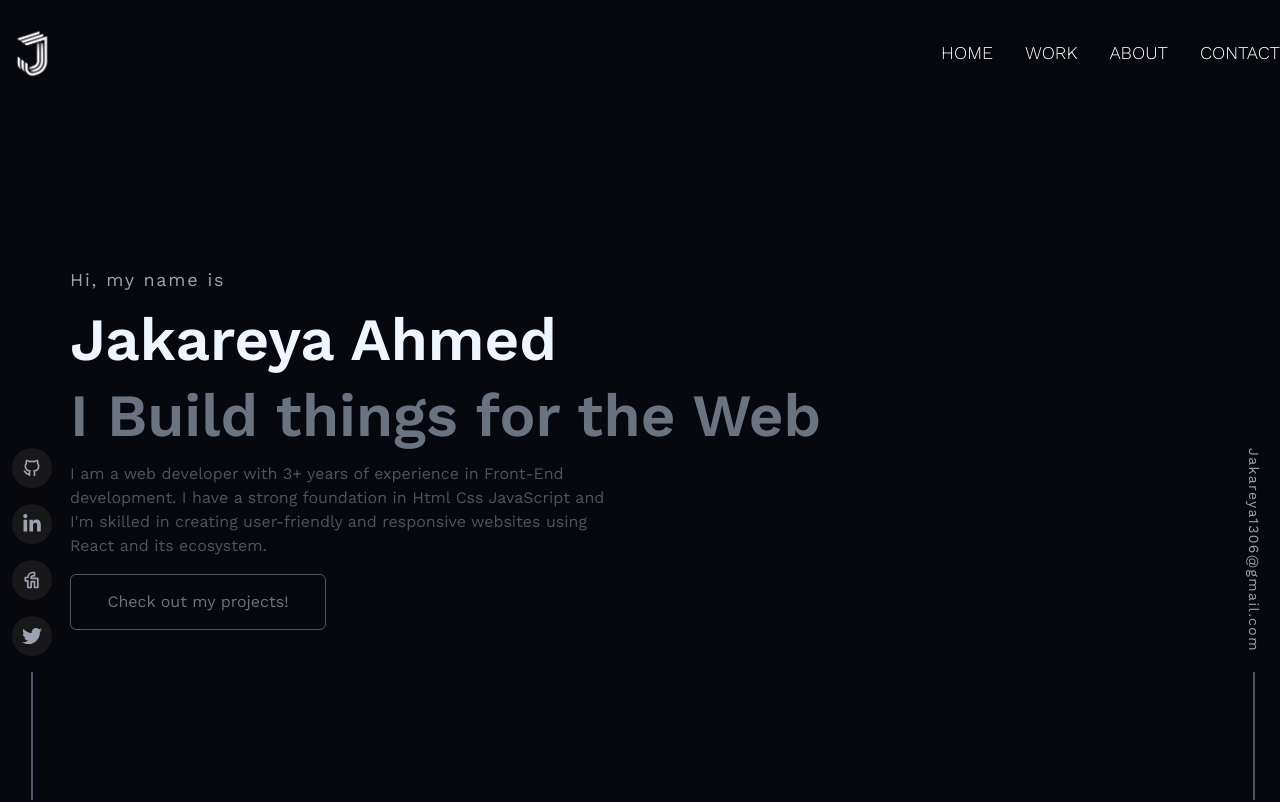
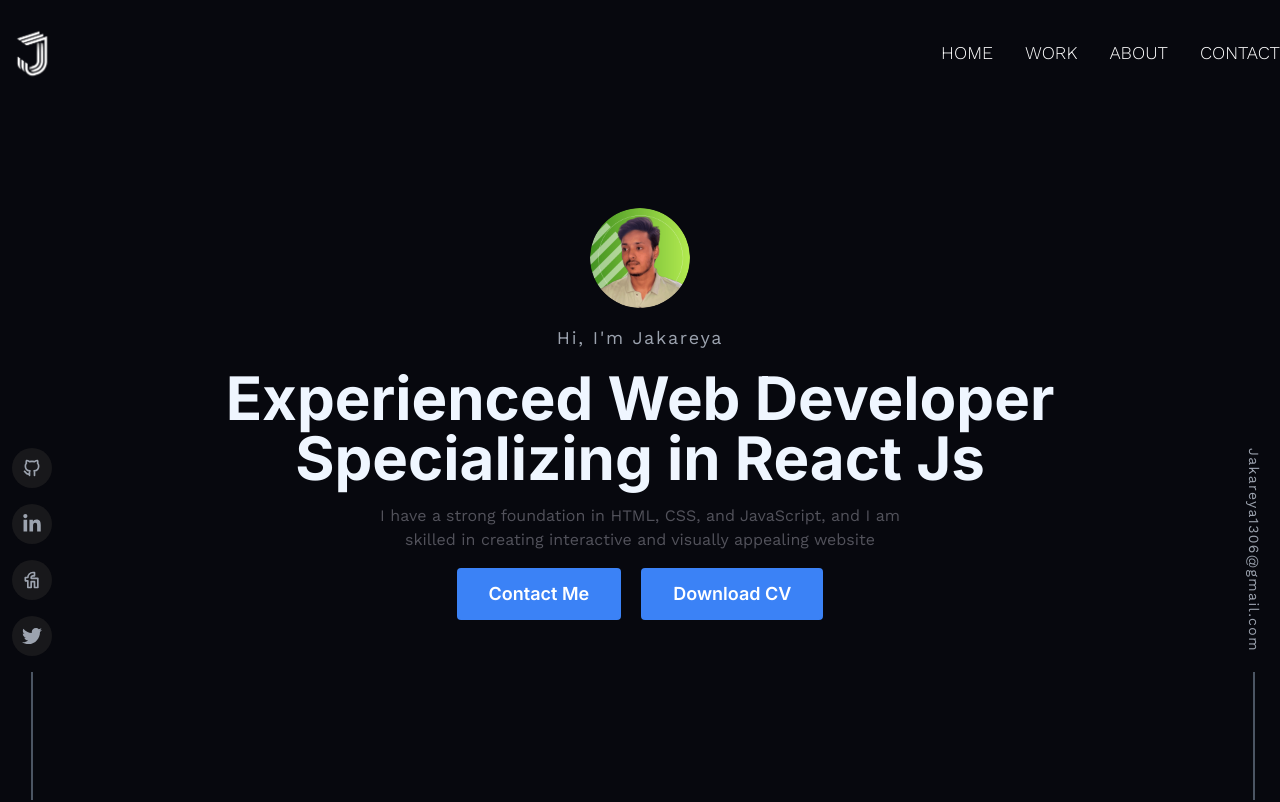
Before and after one commit to jakareya76/portfolio, a Next.js app: page / in a window 1280 px wide. Shown: the top 802 px of the page. Built offline with nearby package versions, Linux system fonts and the light colour scheme.

Commit message:
change banner style and update packages version

```diff
--- a/src/app/globals.css
+++ b/src/app/globals.css
@@ -1,12 +1,10 @@
+@import url("https://fonts.googleapis.com/css2?family=Inter:wght@100..900&display=swap");
+
 @tailwind base;
 @tailwind components;
 @tailwind utilities;
 
 @layer components {
-  .hero_heading {
-    @apply text-white text-[24px] text-center leading-10 sm:text-[32px] md:text-[40px] md:leading-[45px] lg:text-[52px] lg:leading-[66px] xl:text-6xl xl:max-w-6xl xl:leading-[82px];
-  }
-
   @media (min-width: 1024px) {
     .portfolio__container:nth-child(2n + 1) {
       flex-direction: row-reverse;
--- a/src/app/page.jsx
+++ b/src/app/page.jsx
@@ -53,15 +53,20 @@ const HomePage = () => {
               <span className="font-thin">using cutting-edge </span>technologies
             </h3>
             <p className="text-white text-sm font-[300] max-w-xl py-8 text-justify md:text-left">
-              As a professional web developer, I am skilled in creating
-              beautiful, interactive, and user-friendly websites using the
-              latest technologies and best practices. With a strong background
-              in HTML, CSS, JavaScript, I am able to develop websites that are
-              responsive, optimized for search engines, and easy to maintain. I
-              am proficient in frameworks such as React Js and have experience
-              working with APIs and other back-end technologies. I am a reliable
-              and efficient developer who is always willing to go the extra mile
-              to ensure that my clients are satisfied with the work I deliver.
+              Hi, I'm Jakareya, A Web Developer working on the Front End with
+              React JS or nextJS to make those nice looking and easy to use
+              websites! Frontend stuff is my thing but I also know some backend
+              as well such as Node JS, Express JS and MongoDB. This helps me to
+              ensure I make sure my websites are not only pretty but also
+              perform. But I focused on React JS and it's ecosystem. I Used Next
+              JS based on my React expertise to develop responsive and
+              user-friendly user interfaces.
+              <br />
+              <br />
+              I'm always keen to learn new things and use the latest tools to
+              make better websites. I'm excited to join teams that are
+              passionate about crafting great web experiences. Let’s connect and
+              discuss how I can contribute to your projects!
             </p>
           </div>
           <div className="flex items-center justify-center w-full md:w-1/2">
--- a/src/components/Hero.jsx
+++ b/src/components/Hero.jsx
@@ -4,46 +4,58 @@ import { motion } from "framer-motion";
 
 const Hero = () => {
   return (
-    <div className="max-w-[1140px] mx-auto flex flex-col gap-4 h-[60vh] justify-center">
+    <div className="max-w-[1140px] mx-auto items-center flex flex-col gap-4  justify-center">
+      <motion.img
+        initial={{ y: 10, opacity: 0 }}
+        animate={{ y: 0, opacity: 1 }}
+        transition={{ duration: 0.5, delay: 0.6 }}
+        src="/jakareya.png"
+        alt="jakareya"
+        className="max-w-[100px] h-[100px] rounded-full"
+      />
       <motion.h3
         initial={{ y: 10, opacity: 0 }}
         animate={{ y: 0, opacity: 1 }}
         transition={{ duration: 0.5, delay: 0.6 }}
         className="text-lg tracking-widest text-gray-400"
       >
-        Hi, my name is
+        Hi, I'm Jakareya
       </motion.h3>
-      <motion.h1
+      <motion.h2
         initial={{ y: 10, opacity: 0 }}
         animate={{ y: 0, opacity: 1 }}
         transition={{ duration: 0.5, delay: 0.7 }}
-        className="text-[34px] leading-10 text-blue-50 font-semibold flex flex-col lg:text-6xl 2xl:text-[76px]"
+        className="text-[34px] font-inter text-center leading-loose text-blue-50 font-bold flex flex-col lg:text-6xl 2xl:text-[76px]"
       >
-        Jakareya Ahmed
-        <span className="mt-2 text-gray-500 lg:mt-4">
-          I Build things for the Web
-        </span>
-      </motion.h1>
+        Experienced Web Developer Specializing in React Js
+      </motion.h2>
       <motion.p
         initial={{ y: 10, opacity: 0 }}
         animate={{ y: 0, opacity: 1 }}
         transition={{ duration: 0.5, delay: 0.8 }}
-        className="text-base md:max-w-[550px] text-zinc-600"
+        className="text-base text-center md:max-w-[550px] text-zinc-600"
       >
-        I am a web developer with 3+ years of experience in Front-End
-        development. I have a strong foundation in Html Css JavaScript and I'm
-        skilled in creating user-friendly and responsive websites using React
-        and its ecosystem.
+        I have a strong foundation in HTML, CSS, and JavaScript, and I am
+        skilled in creating interactive and visually appealing website
       </motion.p>
-      <motion.a
-        initial={{ y: 10, opacity: 0 }}
-        animate={{ y: 0, opacity: 1 }}
-        transition={{ duration: 0.5, delay: 0.9 }}
-        href="#projects"
-        className="flex items-center justify-center w-64 duration-200 bg-transparent border rounded-md outline-none h-14 border-zinc-600 text-zinc-500 hover:bg-zinc-900 hover:border-zinc-900 hover:text-zinc-500"
-      >
-        Check out my projects!
-      </motion.a>
+      <div className="flex items-center justify-center gap-5">
+        <motion.button
+          initial={{ y: 10, opacity: 0 }}
+          animate={{ y: 0, opacity: 1 }}
+          transition={{ duration: 0.5, delay: 0.9 }}
+          className="flex items-center justify-center px-8 py-3 text-lg font-semibold text-white duration-200 bg-blue-500 rounded font-inter "
+        >
+          Contact Me
+        </motion.button>
+        <motion.button
+          initial={{ y: 10, opacity: 0 }}
+          animate={{ y: 0, opacity: 1 }}
+          transition={{ duration: 0.5, delay: 0.9 }}
+          className="flex items-center justify-center px-8 py-3 text-lg font-semibold text-white duration-200 bg-blue-500 rounded font-inter "
+        >
+          Download CV
+        </motion.button>
+      </div>
     </div>
   );
 };
--- a/tailwind.config.js
+++ b/tailwind.config.js
@@ -1,18 +1,21 @@
 /** @type {import('tailwindcss').Config} */
 module.exports = {
   content: [
-    './src/pages/**/*.{js,ts,jsx,tsx,mdx}',
-    './src/components/**/*.{js,ts,jsx,tsx,mdx}',
-    './src/app/**/*.{js,ts,jsx,tsx,mdx}',
+    "./src/pages/**/*.{js,ts,jsx,tsx,mdx}",
+    "./src/components/**/*.{js,ts,jsx,tsx,mdx}",
+    "./src/app/**/*.{js,ts,jsx,tsx,mdx}",
   ],
   theme: {
     extend: {
       backgroundImage: {
-        'gradient-radial': 'radial-gradient(var(--tw-gradient-stops))',
-        'gradient-conic':
-          'conic-gradient(from 180deg at 50% 50%, var(--tw-gradient-stops))',
+        "gradient-radial": "radial-gradient(var(--tw-gradient-stops))",
+        "gradient-conic":
+          "conic-gradient(from 180deg at 50% 50%, var(--tw-gradient-stops))",
       },
+    },
+    fontFamily: {
+      inter: ["Inter", " sans-serif"],
     },
   },
   plugins: [],
-}
+};
```
Also changed, not shown: package.json (+7 -5 lines), public/jakareya.png (added), 1 other file (tests, documents, lock files or other folders).
